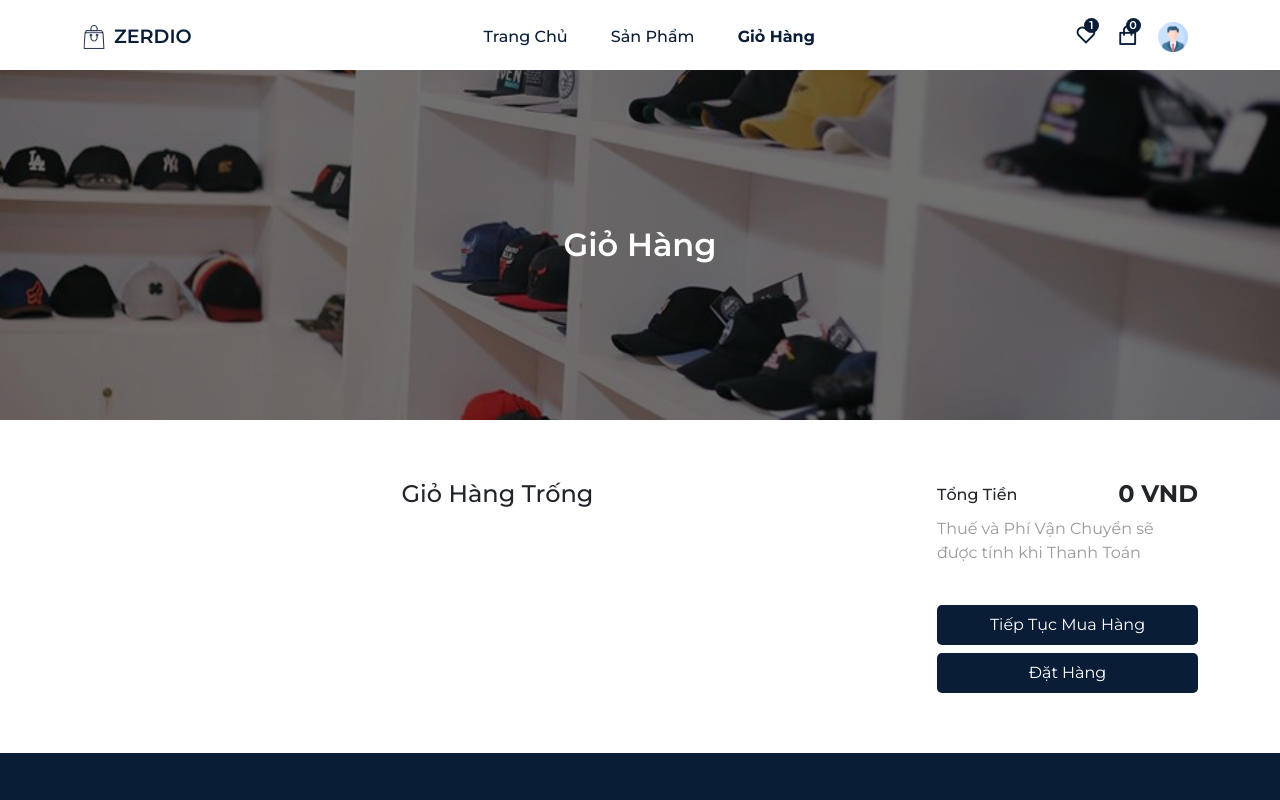
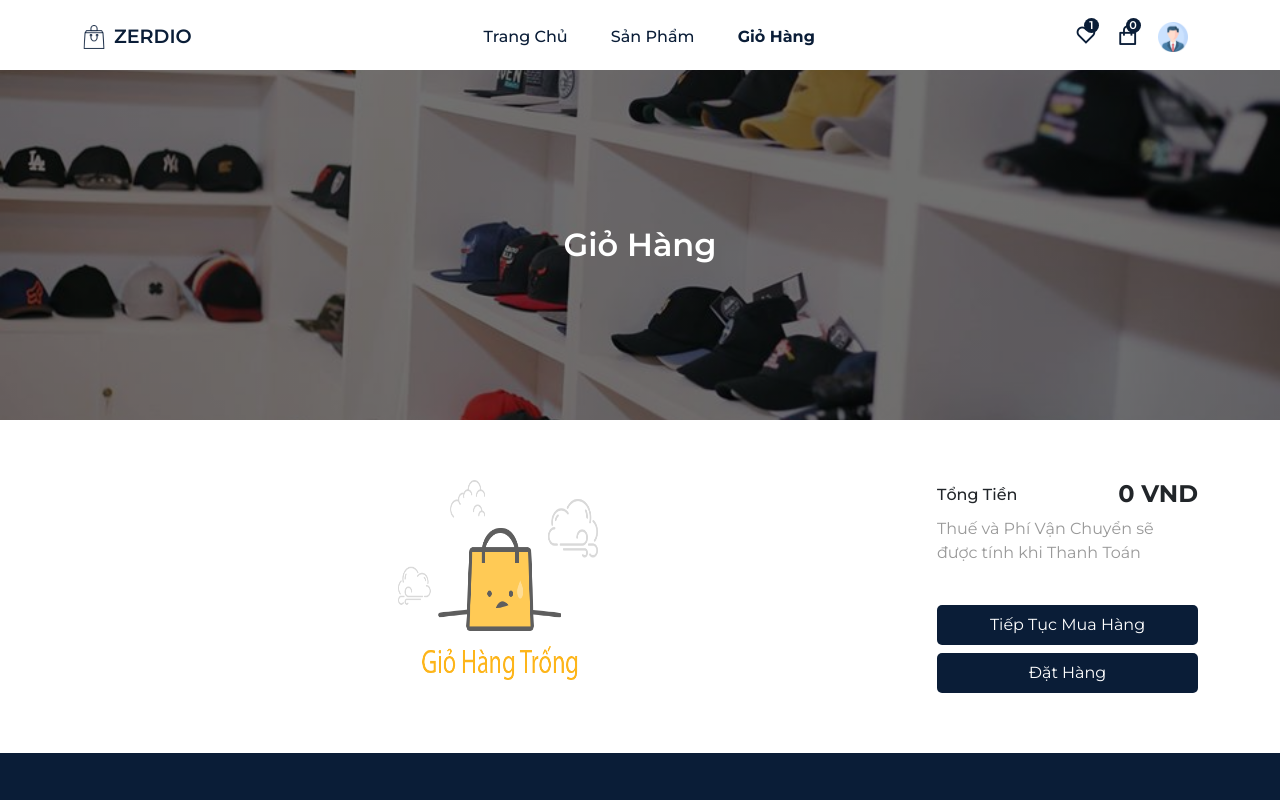
Before and after one commit to NamDuong121/final-project, a React (Create React App) app: page /cart in a window 1280 px wide. Shown: the top 800 px of the page. Built offline with nearby package versions, Linux system fonts and the light colour scheme.

Commit message:
cart empty image

```diff
--- a/src/components/styles/Cart.css
+++ b/src/components/styles/Cart.css
@@ -1,3 +1,10 @@
+.empty__cart {
+  width: 200px;
+  height: 200px;
+  display: block;
+  margin: 0 auto;
+}
+
 .table tr td img {
   height: 80px !important;
   width: 80px !important;
--- a/src/pages/Cart.jsx
+++ b/src/pages/Cart.jsx
@@ -9,6 +9,8 @@ import { motion } from "framer-motion";
 import { useDispatch, useSelector } from "react-redux";
 import { Link, useNavigate } from "react-router-dom";
 import { toast } from "react-toastify";
+
+import emptyCartImg from "../assets/images/empty-cart.png";
 
 const Cart = () => {
   const cartItems = useSelector((state) => state.cart.cartItems);
@@ -37,7 +39,12 @@ const Cart = () => {
           <Row>
             <Col lg="9">
               {cartItems.length === 0 ? (
-                <h2 className="fs-4 text-center">Giỏ Hàng Trống</h2>
+                // <h2 className="fs-4 text-center">Giỏ Hàng Trống</h2>
+                <img
+                  src={emptyCartImg}
+                  alt="emptyCart"
+                  className="empty__cart"
+                />
               ) : (
                 <table className="bordered table">
                   <thead>
```
Also changed, not shown: src/assets/images/empty-cart.png (added).
